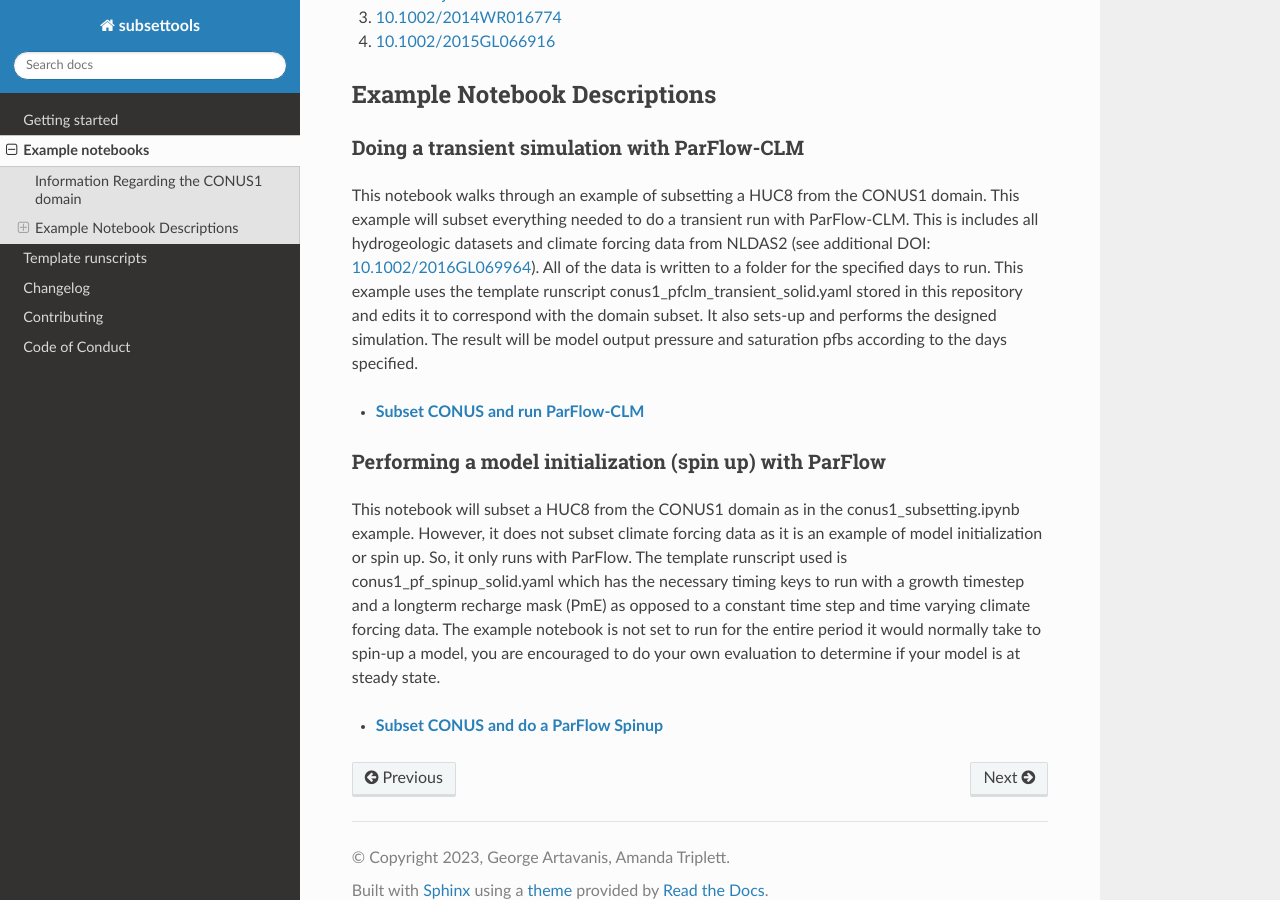
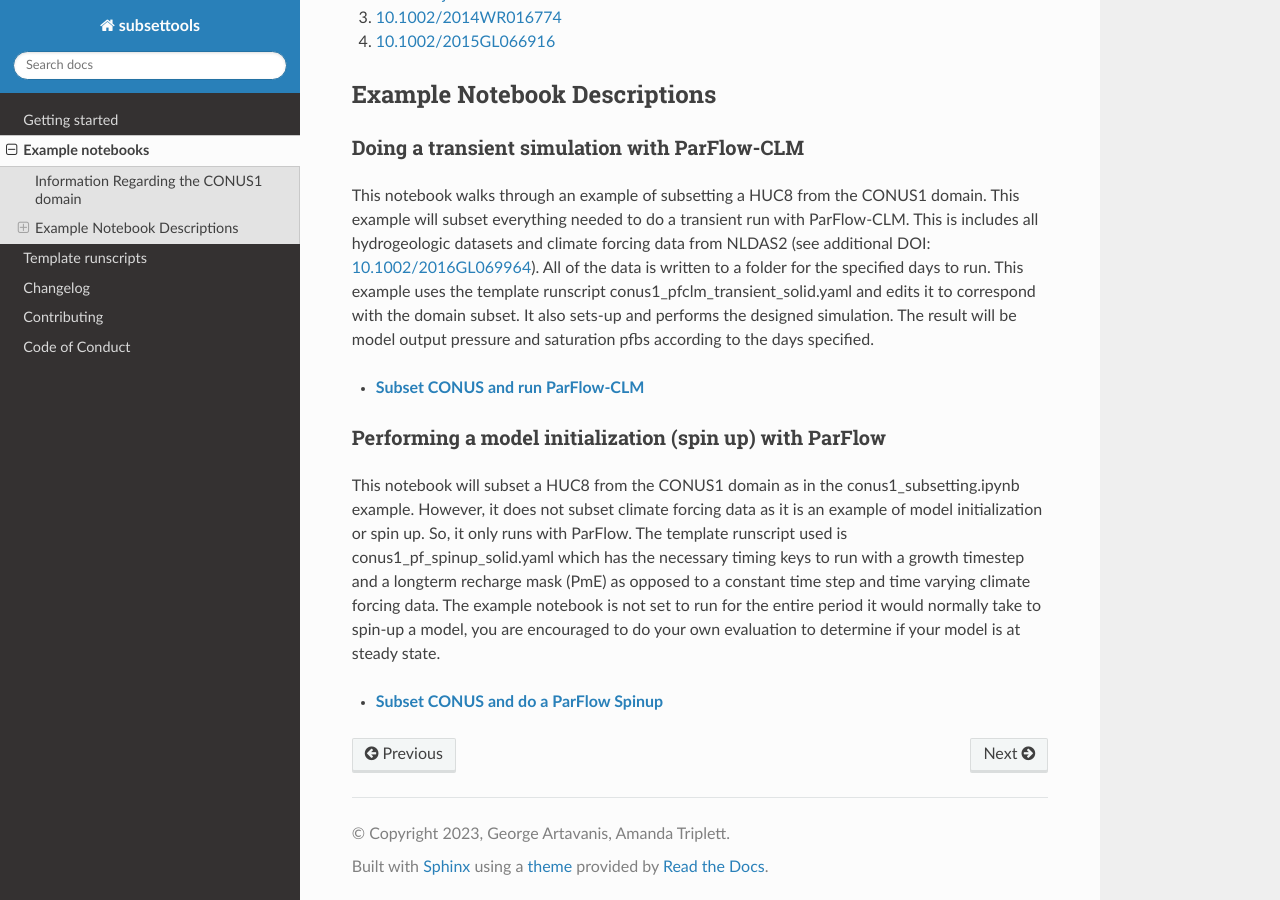
Before and after one commit to hydroframe/subsettools, a Sphinx documentation site: the page built from docs/example_notebooks/example_notebooks.md, in a window 1280 px wide and 900 px high, scrolled down 618 px. Built offline with Sphinx 7.4.7 and the Read the Docs theme 2.0.0, drawn with Linux system fonts in a browser that asks for light colours; pages that are not in the unit, such as notebooks, are missing from menus.

Commit message:
Update example_notebooks.md

````diff
--- a/docs/example_notebooks/example_notebooks.md
+++ b/docs/example_notebooks/example_notebooks.md
@@ -21,7 +21,7 @@ Please refer to and cite the following DOIs if you want more details or to relea
 #### Doing a transient simulation with ParFlow-CLM
 
 This notebook walks through an example of subsetting a HUC8 from the CONUS1 domain. This example will subset everything needed to do a transient run with ParFlow-CLM.
-This is includes all hydrogeologic datasets and climate forcing data from NLDAS2 (see additional DOI: [10.1002/2016GL069964](https://agupubs.onlinelibrary.wiley.com/doi/full/10.1002/2016GL069964)). All of the data is written to a folder for the specified days to run. This example uses the template runscript conus1_pfclm_transient_solid.yaml stored in this repository and edits it to correspond with the domain subset. It also sets-up and performs the designed simulation. The result will be model output pressure and saturation pfbs according to the days specified.
+This is includes all hydrogeologic datasets and climate forcing data from NLDAS2 (see additional DOI: [10.1002/2016GL069964](https://agupubs.onlinelibrary.wiley.com/doi/full/10.1002/2016GL069964)). All of the data is written to a folder for the specified days to run. This example uses the template runscript conus1_pfclm_transient_solid.yaml and edits it to correspond with the domain subset. It also sets-up and performs the designed simulation. The result will be model output pressure and saturation pfbs according to the days specified.
 
 ```{toctree}
 :maxdepth: 1
````
